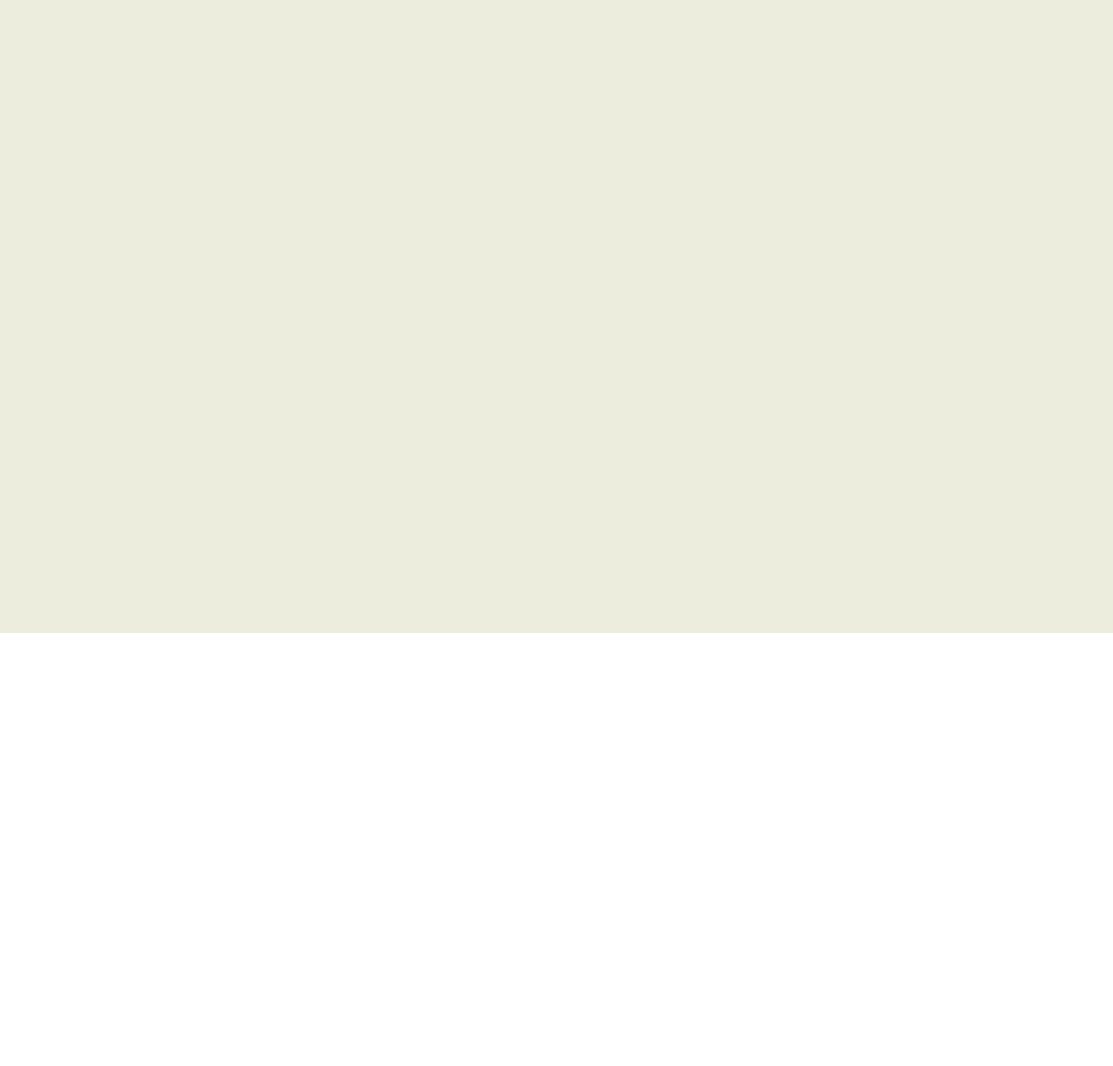
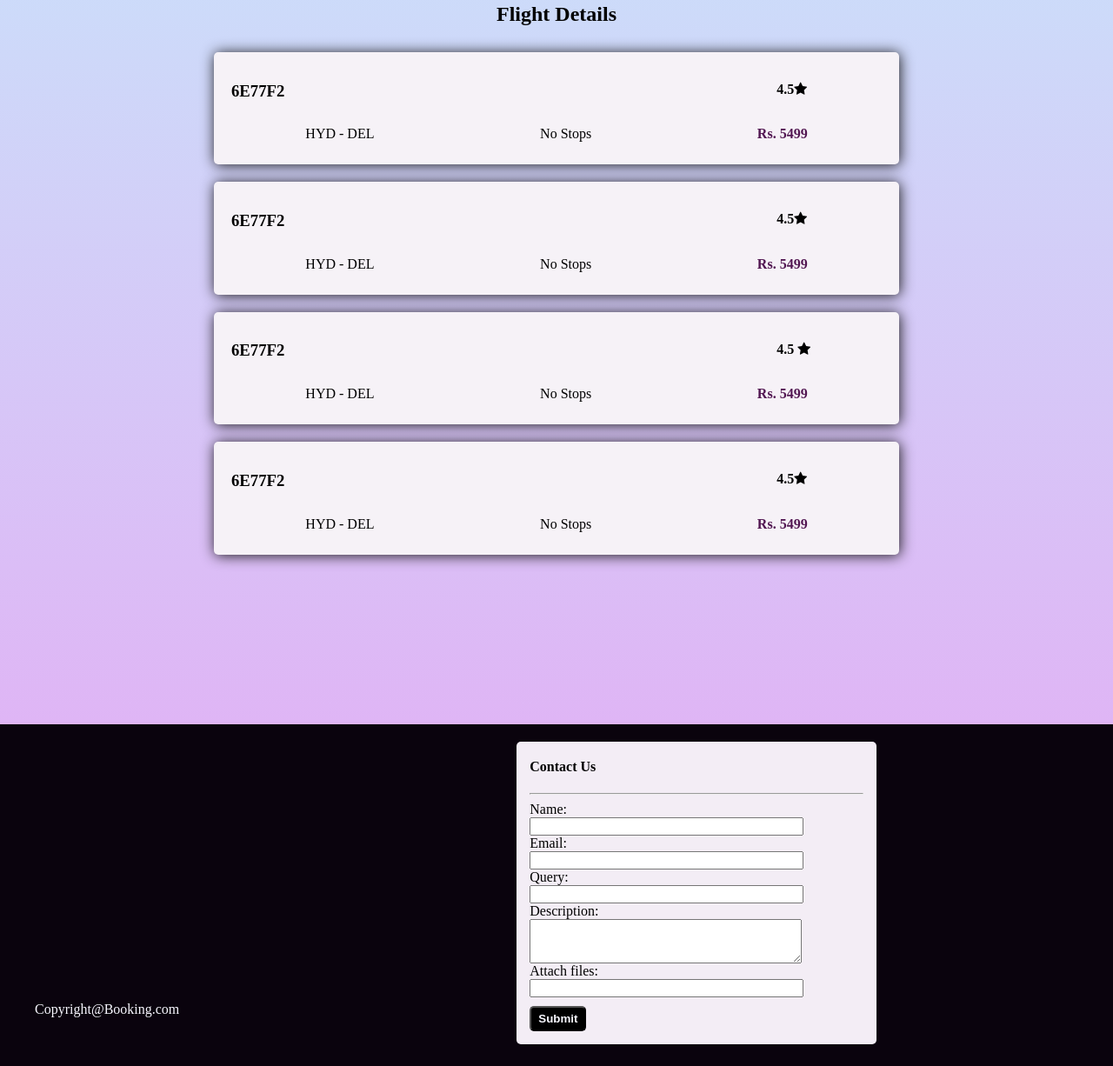
Before and after one commit to vidhyasagarbobby/codingninjas-liveclasses, a plain HTML site: page Hotel Booking/flights.html in a window 1280 px wide. Shown: the part 250-1476 px from the top of the page at 87% size. Before the commit the page ends 978 px from the top, so only its background shows below. Drawn offline with Linux system fonts and the light colour scheme.

Commit message:
Week 3-Day 2

```diff
--- a/Hotel Booking/flights.html
+++ b/Hotel Booking/flights.html
@@ -5,10 +5,11 @@
 	<meta name="viewport" content="width=device-width, initial-scale=1">
 	<title>Book your Flights</title>
 	<link rel="stylesheet" type="text/css" href="styles.css">
+	<link rel="stylesheet" href="https://cdnjs.cloudflare.com/ajax/libs/font-awesome/4.7.0/css/font-awesome.min.css">
 </head>
 <body>
 	<header id="header">
-		<a href="index.html"><img src="media/Booking.png" width="100px"></a>
+		<a href="index.html"><img src="media/Booking.png" width="75px"></a>
 		<ul>
 			<li><a href="flights.html">Flights</a></li>
 			<li><a href="hotels.html">Hotels</a></li>
@@ -18,32 +19,92 @@
 	</header>
 	<main class="main-content">
 		<div id="journey-details">
-			<div id="journey-details-item">
+			<div class="journey-details-item">
 				<label>Source</label>
 				<input type="text" name="source">
 			</div>
-			<div id="journey-details-item">
+			<div class="journey-details-item">
 				<label>Destination</label>
 				<input type="text" name="destination">
 			</div>
-			<div id="journey-details-item">
+			<div class="journey-details-item">
 				<label>Date of Journey</label>
 				<input type="date" name="doj">
 			</div>
-			<input type="submit" value="Search">
+			<div class="journey-details-item" id="search">
+				<i class="fa fa-search" aria-hidden="true"></i>
+				<input type="submit" value="Search">
+			</div>
 		</div>
 		<hr>
 
 		<div id="results">
+			<h2>Flight Details</h2>
 			<div class="flight-details">
+				<div class="flight-details-top">
+					<h3 class="flight-no">6E77F2</h3>
+					<span class="rating">4.5<i class="fa fa-star"></i></span>
+				</div>
+				<div class="flight-details-bottom">
+					<p class="from-to">HYD - DEL</p>
+					<p class="stops">No Stops</p>
+					<p class="price">Rs. 5499</p>
+				</div>
 			</div>
 			<div class="flight-details">
+				<div class="flight-details-top">
+					<h3 class="flight-no">6E77F2</h3>
+					<span class="rating">4.5<i class="fa fa-star"></i></span>
+				</div>
+				<div class="flight-details-bottom">
+					<p class="from-to">HYD - DEL</p>
+					<p class="stops">No Stops</p>
+					<p class="price">Rs. 5499</p>
+				</div>
 			</div>
 			<div class="flight-details">
+				<div class="flight-details-top">
+					<h3 class="flight-no">6E77F2</h3>
+					<span class="rating">4.5 <i class="fa fa-star"></i></span>
+				</div>
+				<div class="flight-details-bottom">
+					<p class="from-to">HYD - DEL</p>
+					<p class="stops">No Stops</p>
+					<p class="price">Rs. 5499</p>
+				</div>
 			</div>
 			<div class="flight-details">
+				<div class="flight-details-top">
+					<h3 class="flight-no">6E77F2</h3>
+					<span class="rating">4.5<i class="fa fa-star"></i></span>
+				</div>
+				<div class="flight-details-bottom">
+					<p class="from-to">HYD - DEL</p>
+					<p class="stops">No Stops</p>
+					<p class="price">Rs. 5499</p>
+				</div>
 			</div>
 		</div>
 	</main>
+	<footer id="footer">
+		<p>Copyright@Booking.com</p>
+		<div id="contact">
+			<h4>Contact Us</h4>
+			<hr>
+			<form>
+				<label>Name:</label>
+				<input type="text" name="name">
+				<label>Email: </label>
+				<input type="email" name="email">
+				<label>Query:</label>
+				<input type="text" name="query">
+				<label>Description:</label>
+				<textarea rows="3"></textarea>
+				<label>Attach files:</label>
+				<input type="files" name="attachments">
+				<input type="submit" value="Submit">
+			</form>
+		</div>
+	</footer>
 </body>
 </html>
--- a/Hotel Booking/styles.css
+++ b/Hotel Booking/styles.css
@@ -38,12 +38,16 @@ body{
 
 #header img{
 	display: inline-block;
+	position: relative;
+	left: 20px;
+	top: 30px;
 }
 
 .main-content{
 	background-color: #ededdd;
-	height: 100vh;
-	padding-top: 20px;
+	height: auto;
+	padding: 20px 0 50px 0;
+	background: linear-gradient(180deg, #cae0fa, #dfb5f5);
 }
 
 
@@ -66,6 +70,7 @@ body{
 	width: 40%;
 	border-radius: 5px;
 	display: inline-block;
+	box-shadow: 1px 1px 1em #333;
 }
 
 .testimonial h3{
@@ -82,11 +87,14 @@ body{
 
 #footer p{
 	display: inline-block;
+	padding: 20px;
 	position: relative;
-	padding: 20px;
+	left: 20px;
 }
 
 #contact{
+	position: relative;
+	left: 30%;
 	display: inline-block;
 	background-color: #f3edf5;
 	color: #000;
@@ -96,14 +104,28 @@ body{
 	border-radius: 5px;
 }
 
-#contact form, input, textarea{
+#contact input, textarea{
 	display: block;
+	width: 80%;
 }
 
 #contact h4{
 	margin-top: 5px;
 }
 
+#contact input[type="submit"]{
+	position: relative;
+	justify-content: center;
+	top: 10px;
+	margin-bottom: 10px;
+	background-color: #000;
+	color: ghostwhite;
+	font-weight: bolder;
+	border-radius: 5px;
+	text-align: center;
+	padding: 5px 8px;
+	width: auto;
+}
 /*Flights Styles*/
 
 #flights{
@@ -120,7 +142,7 @@ body{
 	display: inline-block;
 }
 
-#journey-details-item{
+.journey-details-item{
 	padding: 10px 20px;
 	background-color: ghostwhite;
 	border-radius: 5px;
@@ -128,8 +150,63 @@ body{
 	margin: 10px 20px;
 }
 
-#journey-details input[type="submit"]{
-	background-color: ghostwhite;
-	padding: 10px 20px;
+
+#search{
+	padding: 0 10px;
 	border-radius: 5px;
+	border: 2px solid black;
 }
+.journey-details-item input[type="submit"]{
+	padding: 10px 0;
+	border: 0px solid #fff;
+	font-weight: bolder;
+	background-color: #fff;
+}
+
+#results{
+	display: flex;
+	flex-direction: column;
+	height: 100vh;
+	align-items: center;
+}
+
+.flight-details{
+	display: flex;
+	flex-direction: column;
+	background-color: #f6f2f7;
+	margin: 10px 0;
+	padding: 10px;
+	width: 60%;
+	border-radius: 5px;
+	box-shadow: 1px 1px 1em #1c1b1c;
+}
+
+.flight-details-top{
+	display: flex;
+	flex-direction: row;
+	width: 100%;
+	align-content: stretch;
+}
+
+.flight-details-bottom{
+	display: flex;
+	flex-direction: row;
+	justify-content: space-around;
+}
+.flight-no{
+	position: relative;
+	left: 10px;
+	top: 5px;
+}
+
+.rating{
+	position: relative;
+	left: 75%;
+	top: 1.5rem;
+	font-weight: bold;
+}
+
+.price{
+	font-weight: bolder;
+	color: #521752;
+}
```
Also changed, not shown: Hotel Booking/index.html (+2 -1 lines), Learn CSS/flex.css (added, +31 -0 lines), Learn CSS/flex.html (added, +22 -0 lines).
